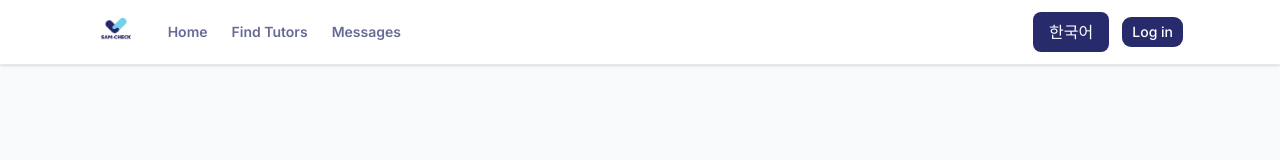
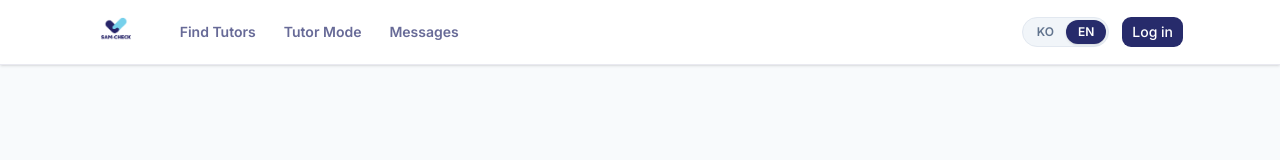
Before and after one commit to KevinJSKim85/sam-check, a Next.js app: page /en/tutors in a window 1280 px wide. Shown: the top 160 px of the page. Built offline with nearby package versions, Linux system fonts and the light colour scheme; no server answers.

Commit message:
feat: language toggle switch, tutor mode access control, header nav update
- Replace language button with KO/EN pill toggle switch
- Add /tutor-mode page: ADMIN/TUTOR role → admin redirect, else access denied
- Add 'Tutor Mode' nav link in header
- Add tutorMode i18n translations (ko/en)

```diff
--- /dev/null
+++ b/src/app/[locale]/tutor-mode/page.tsx
@@ -0,0 +1,42 @@
+import { auth } from '@/auth';
+import { redirect } from 'next/navigation';
+import { useTranslations } from 'next-intl';
+import { Link } from '@/i18n/routing';
+import { ShieldX } from 'lucide-react';
+import { Button } from '@/components/ui/button';
+
+export default async function TutorModePage() {
+  const session = await auth();
+
+  if (!session?.user) {
+    redirect('/auth/login');
+  }
+
+  if (session.user.role === 'ADMIN' || session.user.role === 'TUTOR') {
+    redirect('/admin');
+  }
+
+  return <TutorModeAccessDenied />;
+}
+
+function TutorModeAccessDenied() {
+  const t = useTranslations('tutorMode');
+
+  return (
+    <div className="flex min-h-[60vh] flex-col items-center justify-center px-4 text-center">
+      <div className="rounded-full bg-red-50 p-4">
+        <ShieldX className="size-10 text-red-400" />
+      </div>
+      <h1 className="mt-6 text-2xl font-bold text-slate-900">{t('accessDeniedTitle')}</h1>
+      <p className="mt-3 max-w-md text-body">{t('accessDeniedDescription')}</p>
+      <div className="mt-8 flex gap-3">
+        <Button render={<Link href="/" />} variant="outline">
+          {t('goHome')}
+        </Button>
+        <Button render={<Link href="/auth/signup" />} variant="cta">
+          {t('registerAsTutor')}
+        </Button>
+      </div>
+    </div>
+  );
+}
--- a/src/components/layout/header.tsx
+++ b/src/components/layout/header.tsx
@@ -31,16 +31,16 @@ export function Header() {
           <Link href="/" className="transition-opacity hover:opacity-80">
             <Logo theme="light" />
           </Link>
-          <nav className="hidden items-center gap-6 text-sm font-semibold md:flex">
-            <Link href="/" className="text-primary/70 transition hover:text-primary">
-              {tNav('home')}
+          <nav className="hidden items-center gap-1 text-sm font-semibold md:flex">
+            <Link href="/tutors" className="rounded-lg px-3 py-2 text-primary/70 transition hover:bg-primary/5 hover:text-primary">
+              {tNav('findTutor')}
             </Link>
-            <Link href="/tutors" className="text-primary/70 transition hover:text-primary">
-              {tNav('findTutor')}
+            <Link href="/tutor-mode" className="rounded-lg px-3 py-2 text-primary/70 transition hover:bg-primary/5 hover:text-primary">
+              {tNav('tutorMode')}
             </Link>
             <Link
               href={session?.user ? '/messages' : '/auth/login'}
-              className="inline-flex items-center gap-1 text-primary/70 transition hover:text-primary"
+              className="inline-flex items-center gap-1 rounded-lg px-3 py-2 text-primary/70 transition hover:bg-primary/5 hover:text-primary"
             >
               {tNav('messages')}
               {unreadCount > 0 ? (
--- a/src/components/ui/language-switcher.tsx
+++ b/src/components/ui/language-switcher.tsx
@@ -8,18 +8,36 @@ export function LanguageSwitcher() {
   const router = useRouter();
   const pathname = usePathname();
 
-  function switchLocale() {
-    const nextLocale = locale === 'ko' ? 'en' : 'ko';
-    router.replace(pathname, { locale: nextLocale });
+  function switchTo(target: 'ko' | 'en') {
+    if (target !== locale) {
+      router.replace(pathname, { locale: target });
+    }
   }
 
   return (
-    <button
-      type="button"
-      onClick={switchLocale}
-      className="rounded-md bg-primary px-4 py-2 text-white hover:opacity-90"
-    >
-      {locale === 'ko' ? 'English' : '한국어'}
-    </button>
+    <div className="flex items-center rounded-full border border-slate-200 bg-slate-100 p-0.5 text-xs font-semibold">
+      <button
+        type="button"
+        onClick={() => switchTo('ko')}
+        className={`rounded-full px-3 py-1 transition-all ${
+          locale === 'ko'
+            ? 'bg-primary text-white shadow-sm'
+            : 'text-slate-500 hover:text-slate-700'
+        }`}
+      >
+        KO
+      </button>
+      <button
+        type="button"
+        onClick={() => switchTo('en')}
+        className={`rounded-full px-3 py-1 transition-all ${
+          locale === 'en'
+            ? 'bg-primary text-white shadow-sm'
+            : 'text-slate-500 hover:text-slate-700'
+        }`}
+      >
+        EN
+      </button>
+    </div>
   );
 }
--- a/src/messages/en.json
+++ b/src/messages/en.json
@@ -30,6 +30,7 @@
   "nav": {
     "home": "Home",
     "findTutor": "Find Tutors",
+    "tutorMode": "Tutor Mode",
     "messages": "Messages",
     "myPage": "My Page",
     "admin": "Admin",
@@ -97,6 +98,12 @@
       "expired": "This verification link has expired. Please register again to receive a new one.",
       "invalid": "This verification link is invalid or already used."
     }
+  },
+  "tutorMode": {
+    "accessDeniedTitle": "Not a tutor account",
+    "accessDeniedDescription": "This page is only accessible to registered tutor accounts. If you'd like to teach, please sign up as a tutor.",
+    "goHome": "Go Home",
+    "registerAsTutor": "Register as Tutor"
   },
   "home": {
     "heroBadge": "Specialized in international school and study-abroad curricula",
--- a/src/messages/ko.json
+++ b/src/messages/ko.json
@@ -30,6 +30,7 @@
   "nav": {
     "home": "홈",
     "findTutor": "튜터 찾기",
+    "tutorMode": "선생님 모드",
     "messages": "쪽지",
     "myPage": "마이페이지",
     "admin": "관리자",
@@ -97,6 +98,12 @@
       "expired": "인증 링크가 만료되었습니다. 새 인증 링크가 필요하면 다시 가입해주세요.",
       "invalid": "인증 링크가 유효하지 않거나 이미 사용되었습니다."
     }
+  },
+  "tutorMode": {
+    "accessDeniedTitle": "튜터 계정이 아닙니다",
+    "accessDeniedDescription": "이 페이지는 튜터로 등록된 계정만 접근할 수 있습니다. 튜터로 활동하시려면 튜터 계정으로 가입해 주세요.",
+    "goHome": "홈으로",
+    "registerAsTutor": "튜터로 가입하기"
   },
   "home": {
     "heroBadge": "국제학교/유학 커리큘럼 전문",
```
